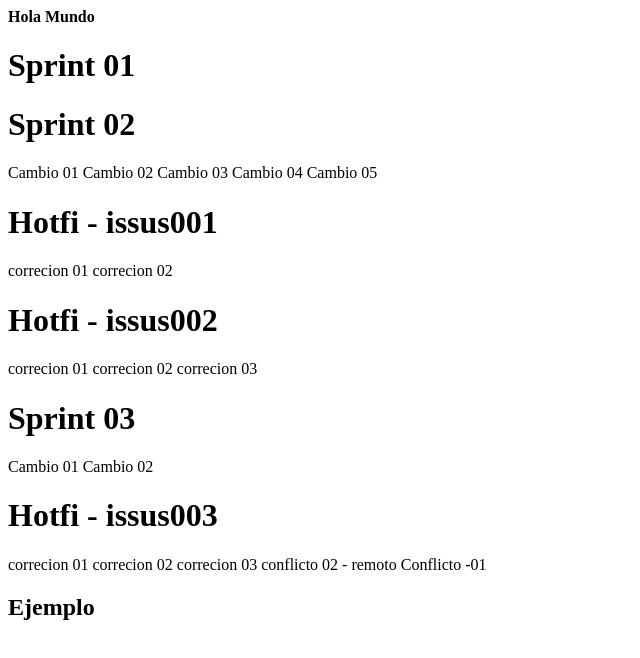
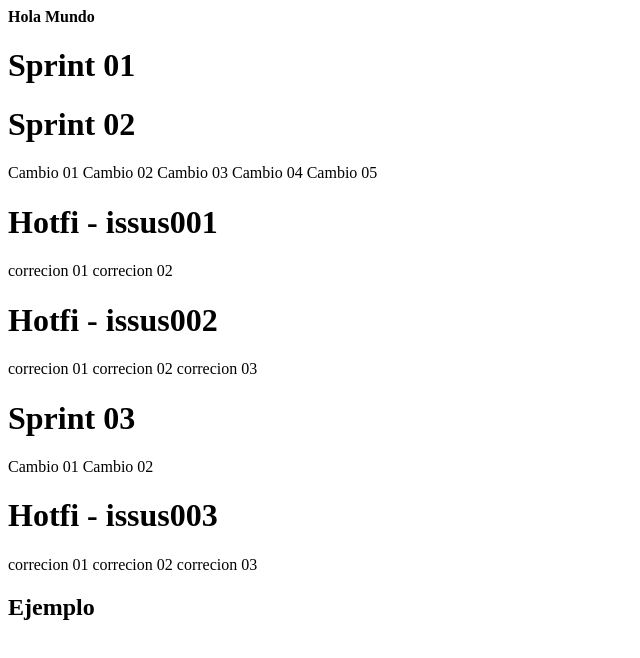
Before and after one commit to MGoicocheaDev/git-flow-example, a plain HTML site: page index.html in a window 1280 px wide. Shown: the whole page, without its empty margins (0-640 px from the left). Drawn offline with Linux system fonts and the light colour scheme.

Commit message:
Update index.html

```diff
--- a/index.html
+++ b/index.html
@@ -30,7 +30,7 @@
 <h1>Hotfi - issus003</h1>
 <span>correcion 01</span>
 <span>correcion 02</span>
-<span>correcion 03</span> <span> conflicto 02 - remoto</span> <span> Conflicto -01 </span>
+<span>correcion 03</span>
 
 <!----------------------------->
 <h2>Ejemplo</h2>
```
